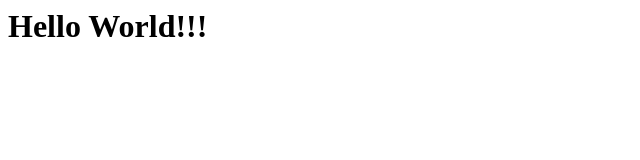
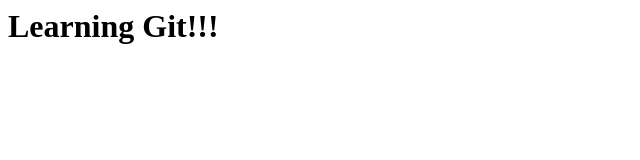
Before and after one commit to ap983983/Angular, a plain HTML site: page index.html in a window 1280 px wide. Shown: the whole page, without its empty margins (0-640 px from the left). Drawn offline with Linux system fonts and the light colour scheme.

Commit message:
Modified index html file

```diff
--- a/index.html
+++ b/index.html
@@ -1 +1 @@
-<h1>Hello World!!!</h1>
+<h1>Learning Git!!!</h1>
```
